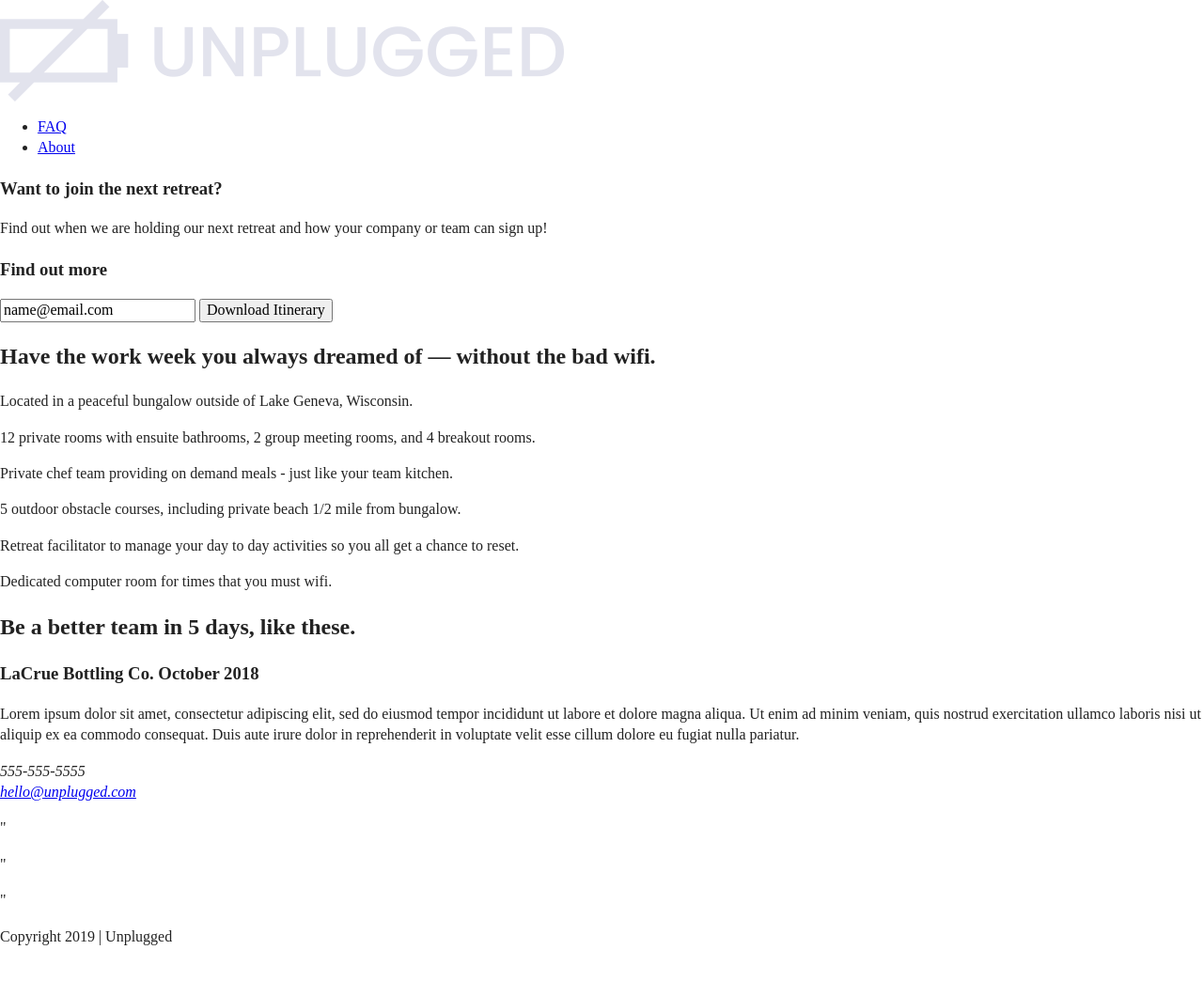
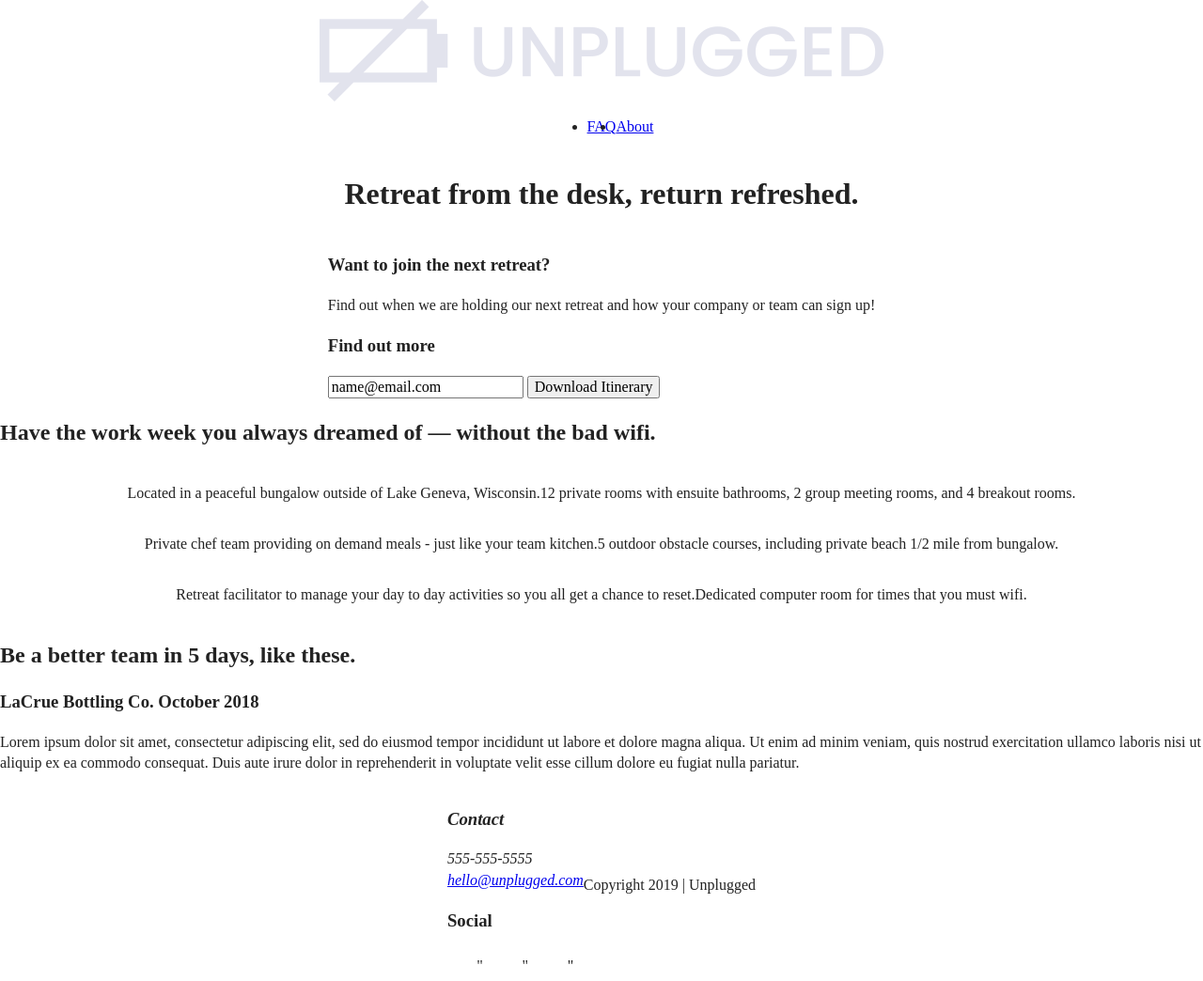
Before and after one commit to camila-carm/unplugged, a plain HTML site: page index.html in a window 1280 px wide. Shown: the whole page at 94% size. Drawn offline with nearby package versions, Linux system fonts and the light colour scheme.

Commit message:
Flexbox properties added to css

```diff
--- a/css/main.css
+++ b/css/main.css
@@ -97,6 +97,136 @@ textarea {
 /* ==========================================================================
    Author's custom styles
    ========================================================================== */
+
+/* --------------- Base Header - Footer Styles --------------*/
+
+header,
+footer {
+   display: flex;
+   justify-content: center;
+   align-items: center;
+   flex-flow: row wrap;
+   }
+
+header.content-wrapper{
+  display: flex;
+  justify-content: center;
+  align-items: center;
+  flex-flow: row wrap;
+}
+
+header nav{
+  display: flex;
+  justify-content: space-around;
+  align-items: center;
+  flex-flow: row wrap;
+}
+
+header nav ul{
+  display: flex;
+  justify-content: space-around;
+}
+
+footer .social-icons{
+  display: flex;
+  justify-content: space-around;
+  align-items: center;
+}
+
+footer .social-icons p{
+  display: flex;
+  justify-content: space-around;
+  align-items: center;
+}
+
+/*--------------- Mobile Home --------------*/
+
+/* Hero Area */
+.hero-area{
+  display: flex;
+  flex-flow: row wrap;
+  justify-content: center;
+}
+
+/* Aside */
+aside{
+  display: flex;
+  justify-content: center;
+  flex-flow: row wrap;
+  align-items: center;
+}
+
+/* Features */
+.features{
+  display: flex;
+  flex-flow: row wrap;
+  justify-content: center;
+  align-items: center;
+}
+
+.features .features-items{
+  display: flex;
+  flex-flow: row wrap;
+  justify-content: center;
+  align-items:
+}
+
+/* Reviews */
+.reviews{
+  display: flex;
+  flex-flow: row wrap;
+  justify-content: center;
+  align-items: center;
+}
+
+/* ==========================================================================
+   About
+   ========================================================================== */
+
+/* Mission */
+.mission{
+  display: flex;
+  flex-flow: row wrap;
+  justify-content: center;
+  align-items: center;
+}
+
+/* Contact */
+.contact-info{
+  display: flex;
+  flex-flow: row wrap;
+  justify-content: center;
+  align-items: center;
+}
+
+/* ==========================================================================
+   FAQ
+   ========================================================================== */
+
+.faq-content-wrapper{
+  display: flex;
+  flex-flow: row wrap;
+  justify-content: center;
+  align-items: center;
+}
+
+.question{
+  display: flex;
+  flex-flow: row wrap;
+  justify-content: center;
+  align-items: center;
+}
+
+
+
+
+
+
+
+
+
+
+
 
 /* ==========================================================================
    Helper classes
--- a/index.html
+++ b/index.html
@@ -33,6 +33,14 @@
     </header>
 
   <main>
+
+        <section class="hero-area">
+            <div class="content-wrapper">
+              <h1>Retreat from the desk, return refreshed.</h1>
+            </div>
+        </section>
+
+
         <aside>
             <div class="content-wrapper">
                 <div class="form-description">
@@ -111,10 +119,12 @@
         <div class="content-wrapper">
             <div class="footer-content">
                   <address class="contact">
+                    <h3>Contact</h3>
                       <p>555-555-5555<br> <a href="mailto:hello@unplugged.com">hello@unplugged.com</a></p>
                   </address>
 
                 <div class="social">
+                  <h3>Social</h3>
                     <div class="social-icons">
                         <p><a href="https://www.facebook.com/yoursite" target="_blank"></a></p>"
                         <p><a href="https://www.twitter/yoursite" target="_blank"></a></p>"
```
Also changed, not shown: about/index.html (+2 -0 lines), faq/index.html (+3 -1 lines).
